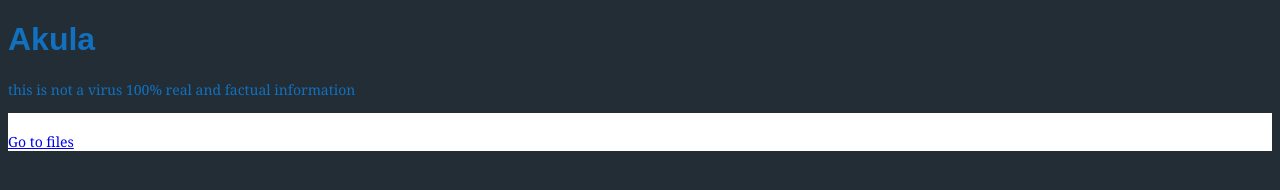
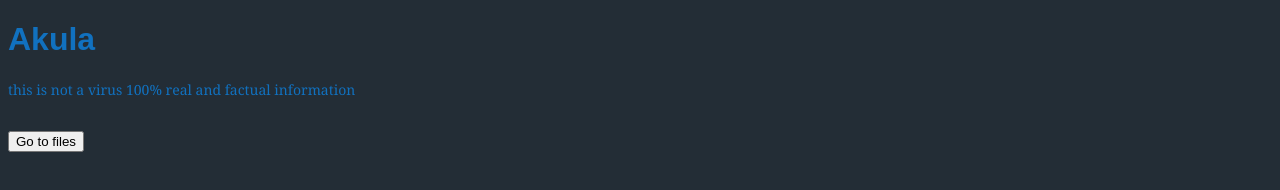
Before and after one commit to TheAkulaShark/akula, a plain HTML site: page index.html in a window 1280 px wide. Drawn offline with Linux system fonts and the light colour scheme.

Commit message:
Update index.html

```diff
--- a/index.html
+++ b/index.html
@@ -1,9 +1,10 @@
 <!DOCTYPE html>
-<html>
+<html lang="en">
 <head>
-<title>
-  Akula</title>
-<meta name="viewport" content="width=device-width, initial-scale=1">
+  <meta name="viewport" content="width=device-width, initial-scale=1">
+  <meta charset="UTF-8">
+  <title>Akula</title>
+  <link rel="icon" href="akula.png" type="image/x-icon">
 <style>
   body {background-color:#232d36;background-repeat:no-repeat;background-position:top left;background-attachment:fixed;}
   h1{font-family:Arial, sans-serif;color:#1171bf;background-color:#232d36;}
@@ -12,6 +13,7 @@
 </head>
 <body>
 <h1>Akula</h1>
-  <p style="color:#1171bf; background-color:#232d36;">this is not a virus 100% real and factual information<p/>
+  <p style="color:#1171bf; background-color:#232d36;">this is not a virus 100% real and factual information</p>
   <br>
-  <a href="https://akulashark.xyz/files">Go to files</a>
+  <a href="files/">
+    <button>Go to files</button>
```
